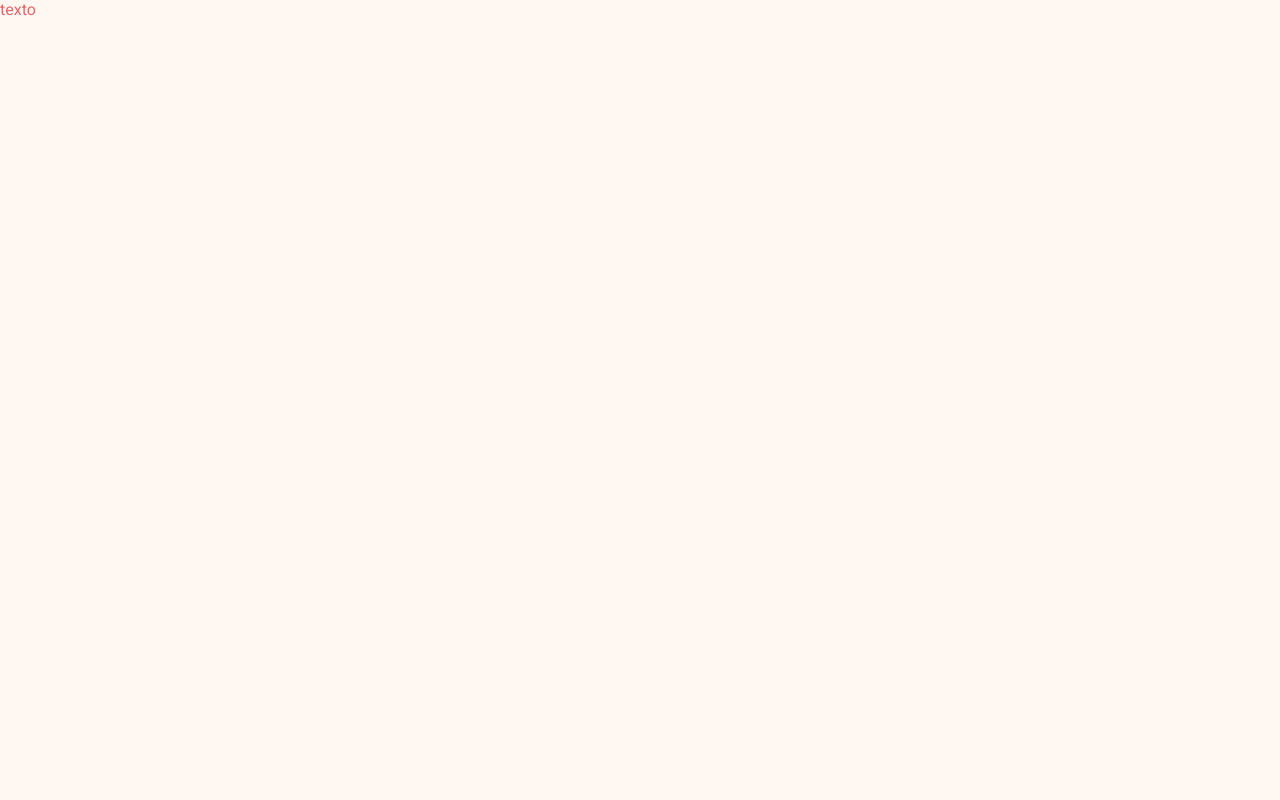
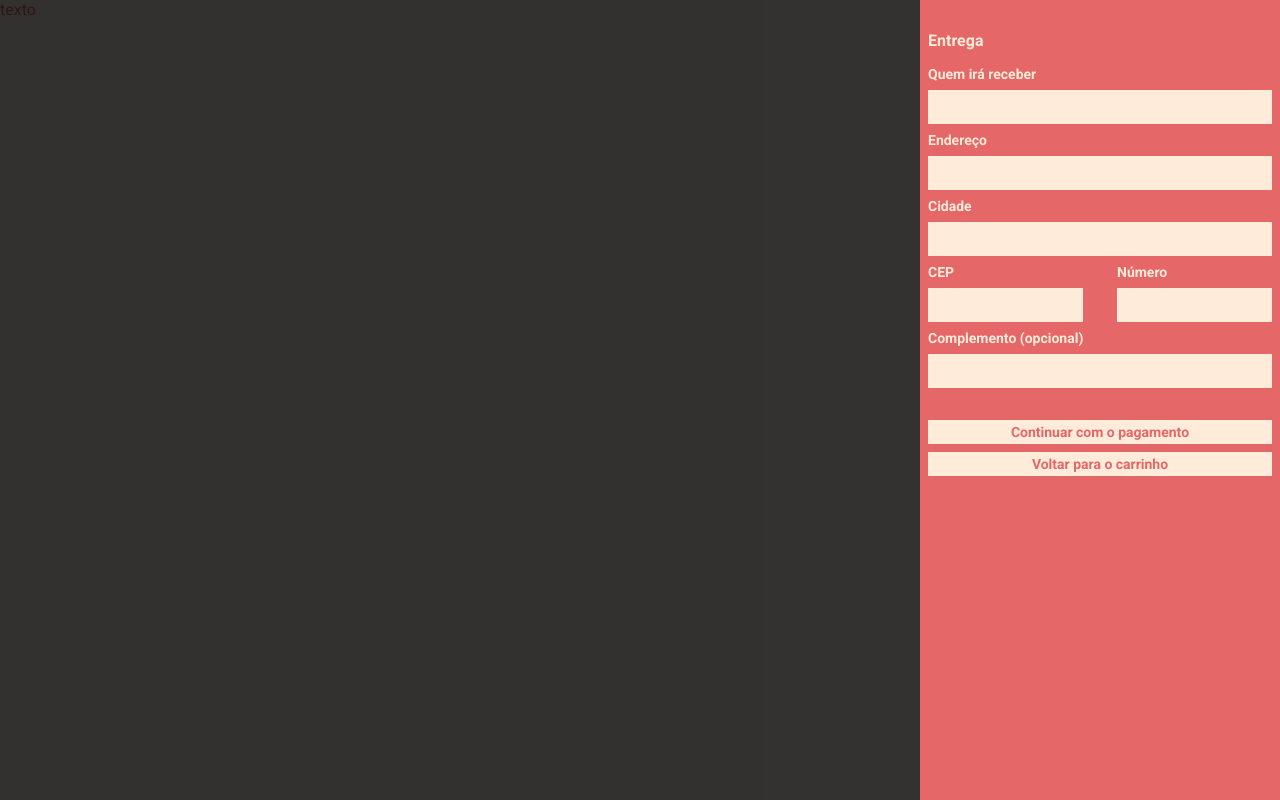
Before and after one commit to playstarpedro/efood, a React (Create React App) app: page /menu in a window 1280 px wide. Built offline with nearby package versions, Linux system fonts and the light colour scheme.

Commit message:
componente Checkout criado

```diff
--- a/src/App.tsx
+++ b/src/App.tsx
@@ -6,6 +6,7 @@ import { GlobalCss } from './styles'
 import PageRoutes from './routes'
 import { store } from './store'
 import Cart from './components/Cart'
+import Checkout from './components/Checkout'
 
 function App() {
   return (
@@ -14,6 +15,7 @@ function App() {
         <GlobalCss />
         <PageRoutes />
         <Cart />
+        <Checkout />
       </BrowserRouter>
     </Provider>
   )
--- /dev/null
+++ b/src/components/Checkout/index.tsx
@@ -0,0 +1,45 @@
+import { Button } from '../Dish/styles'
+import * as S from './styles'
+
+const Checkout = () => {
+  const isOpen = true
+
+  return (
+    <S.CartContainer className={isOpen ? 'is-open' : ''}>
+      <S.Overlay />
+      <S.SideBar>
+        <S.Form>
+          <h3>Entrega</h3>
+          <div>
+            <label>Quem irá receber</label>
+            <input />
+            <label>Endereço</label>
+            <input />
+            <label>Cidade</label>
+            <input />
+          </div>
+          <div className="cep-number">
+            <div className="input-block">
+              <label>CEP</label>
+              <input />
+            </div>
+            <div className="input-block">
+              <label>Número</label>
+              <input />
+            </div>
+          </div>
+          <div>
+            <label>Complemento (opcional)</label>
+            <input />
+          </div>
+          <div className="button-area">
+            <S.FormButton>Continuar com o pagamento</S.FormButton>
+            <S.FormButton>Voltar para o carrinho</S.FormButton>
+          </div>
+        </S.Form>
+      </S.SideBar>
+    </S.CartContainer>
+  )
+}
+
+export default Checkout
--- /dev/null
+++ b/src/components/Checkout/styles.ts
@@ -0,0 +1,85 @@
+import styled from 'styled-components'
+import { colors } from '../../styles'
+import { Button } from '../Dish/styles'
+
+export const Overlay = styled.div`
+  position: absolute;
+  top: 0;
+  left: 0;
+  width: 100%;
+  height: 100%;
+  background-color: rgba(0, 0, 0, 0.8);
+`
+
+export const CartContainer = styled.div`
+  position: fixed;
+  top: 0;
+  left: 0;
+  width: 100%;
+  height: 100%;
+  display: none;
+  justify-content: flex-end;
+  z-index: 2;
+
+  &.is-open {
+    display: flex;
+  }
+`
+
+export const SideBar = styled.aside`
+  background-color: ${colors.primaryRed};
+  color: ${colors.cream};
+  z-index: 1;
+  padding: 32px 8px 0 8px;
+  max-width: 360px;
+  width: 100%;
+
+  h3 {
+    font-size: 16px;
+    font-weight: 700;
+    line-height: 18px;
+    padding-bottom: 16px;
+  }
+`
+
+export const Form = styled.form`
+  label {
+    font-size: 14px;
+    font-weight: 700;
+    line-height: 16px;
+    display: block;
+    margin-bottom: 8px;
+  }
+
+  input {
+    padding: 8px;
+    font-size: 14px;
+    font-weight: 700;
+    line-height: 16px;
+    width: 100%;
+    margin-bottom: 8px;
+    border: 1px solid ${colors.cream};
+    background-color: ${colors.cream};
+  }
+
+  .cep-number {
+    display: flex;
+    justify-content: space-between;
+
+    .input-block {
+      display: block;
+
+      input {
+        width: 155px;
+      }
+    }
+  }
+
+  .button-area {
+    margin-top: 24px;
+  }
+`
+
+export const FormButton = styled(Button)`
+  margin-bottom: 8px;
+`
--- a/src/components/Header/index.tsx
+++ b/src/components/Header/index.tsx
@@ -21,16 +21,16 @@ const Header = () => {
     <CoverImage style={{ backgroundImage: `url(${coverImage})` }}>
       <div className="container">
         <HeaderNav>
-          <HeaderA>Restaurantes</HeaderA>
+          <Link to="/">
+            <HeaderA>Restaurantes</HeaderA>
+          </Link>
           <HeaderA>
             {items.length} produto(s) no{' '}
             <span onClick={openCart}>carrinho</span>
           </HeaderA>
         </HeaderNav>
         <li>
-          <Link to="/">
-            <Logo src={logo} alt="efood" />
-          </Link>
+          <Logo src={logo} alt="efood" />
         </li>
       </div>
     </CoverImage>
--- a/src/components/Hero/index.tsx
+++ b/src/components/Hero/index.tsx
@@ -1,14 +1,11 @@
 import { CoverImage, Logo, HeroText } from './styles'
 import logo from '../../assets/images/logo.png'
 import coverImage from '../../assets/images/vector.png'
-import { Link } from 'react-router-dom'
 
 const Hero = () => (
   <CoverImage style={{ backgroundImage: `url(${coverImage})` }}>
     <div className="container">
-      <Link to="/perfil">
-        <Logo src={logo} alt="efood" />
-      </Link>
+      <Logo src={logo} alt="efood" />
       <HeroText>
         Viva experiências gastronômicas no consforto da sua casa
       </HeroText>
```
